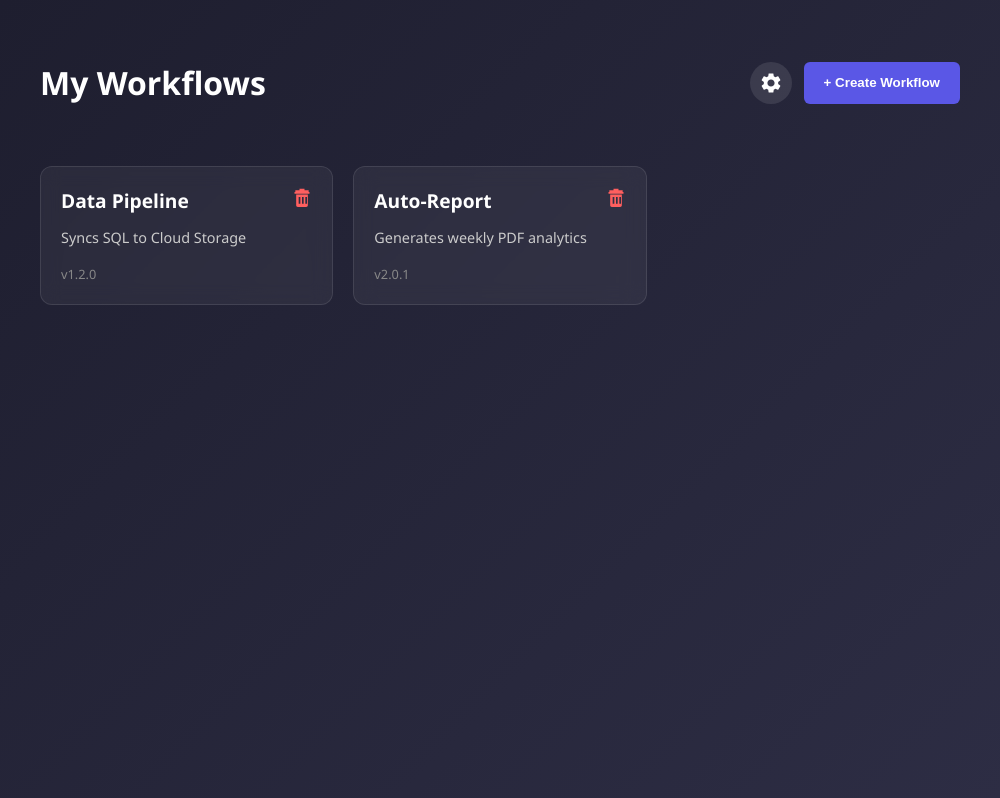
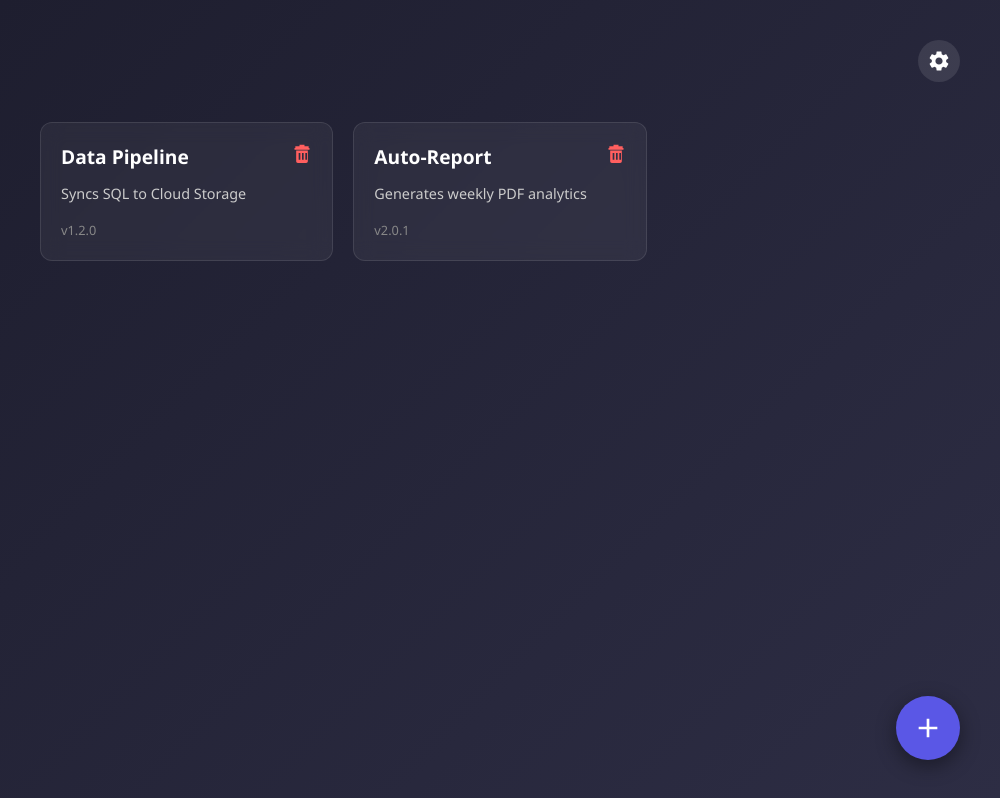
Before and after one commit to vnagireddy-symphonize/kinetix, an Electron app: page index.html in a window 1000 px wide. Drawn offline with Linux system fonts and the light colour scheme.

Commit message:
- convert create workflow button to image - remove the title to match wireframe

```diff
--- a/index.html
+++ b/index.html
@@ -8,7 +8,7 @@
   <body>
     <div class="app-background">
       <header>
-        <h1>My Workflows</h1>
+        <!-- <h1>My Workflows</h1> -->
         <div class="actions">
           <button id="settingsBtn" class="btn icon-btn" title="Settings">
             <svg width="24" height="24" fill="currentColor" viewBox="0 0 24 24">
@@ -17,13 +17,18 @@
               />
             </svg>
           </button>
-          <button id="createBtn" class="btn primary">+ Create Workflow</button>
+          <!-- <button id="createBtn" class="btn primary">+ Create Workflow</button> -->
         </div>
       </header>
 
       <main id="workflowContainer" class="card-grid">
         <!-- Cards will be injected here -->
       </main>
+      <button id="createBtn" class="fab" title="Create New Workflow">
+        <svg width="32" height="32" fill="currentColor" viewBox="0 0 24 24">
+          <path d="M19 13h-6v6h-2v-6H5v-2h6V5h2v6h6v2z" />
+        </svg>
+      </button>
     </div>
     <script src="renderer.js"></script>
   </body>
--- a/style.css
+++ b/style.css
@@ -17,8 +17,9 @@ html {
 
 header {
   display: flex;
-  justify-content: space-between;
-  align-items: center;
+  /* justify-content: space-between;
+  align-items: center; */
+  justify-content: flex-end;
   margin-bottom: 40px;
 }
 
@@ -127,3 +128,35 @@ header {
   height: 42px;
   padding: 0 20px;
 }
+
+.fab {
+  position: fixed;
+  bottom: 40px;
+  right: 40px;
+  width: 64px;
+  height: 64px;
+  background: #5a57e6;
+  color: white;
+  border: none;
+  border-radius: 50%;
+  cursor: pointer;
+  display: flex;
+  align-items: center;
+  justify-content: center;
+  box-shadow: 0 6px 20px rgba(0, 0, 0, 0.4);
+  transition:
+    transform 0.2s,
+    background 0.2s,
+    box-shadow 0.2s;
+  z-index: 100; /* Ensure it stays above cards */
+}
+
+.fab:hover {
+  background: #6a67f6;
+  transform: scale(1.1);
+  box-shadow: 0 8px 25px rgba(0, 0, 0, 0.5);
+}
+
+.fab:active {
+  transform: scale(0.95);
+}
```
